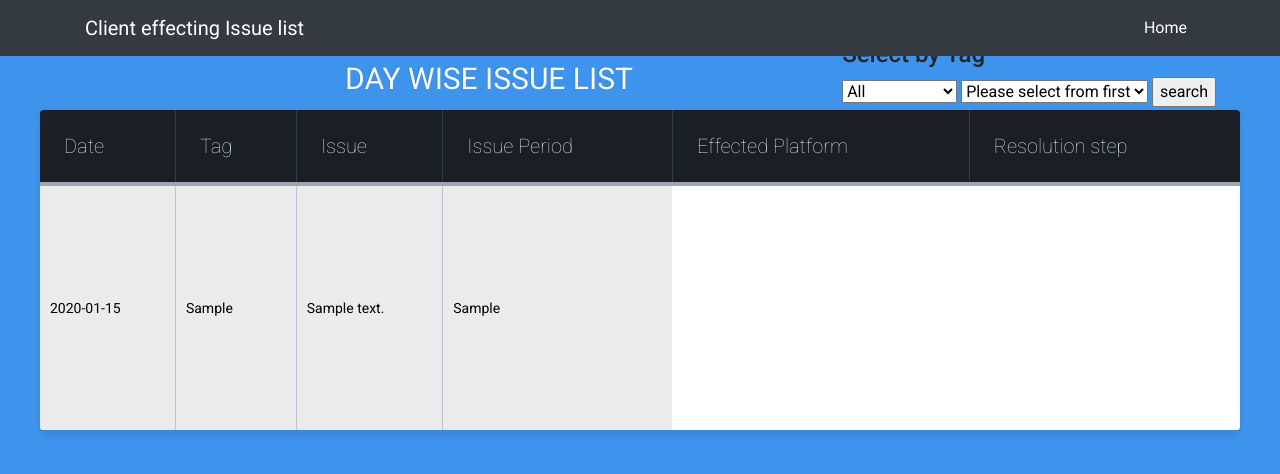
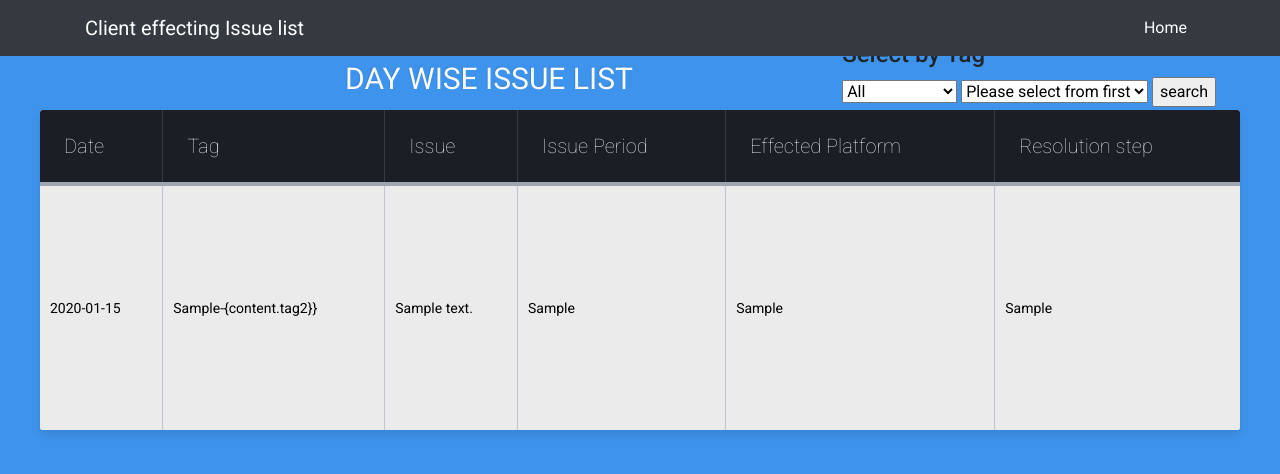
Before and after one commit to ranjanrak/Issuedoc, a Django app: page /issue/ in a window 1280 px wide. Shown: the top 474 px of the page. Run offline with Django 3.2, Linux system fonts and the light colour scheme; tables that the repository leaves empty hold one stand-in row (values such as "Sample post"); some libraries are stand-ins or nearby versions.

Commit message:
Three more issue column added

```diff
--- a/helpdoc/forms.py
+++ b/helpdoc/forms.py
@@ -17,7 +17,7 @@ class ContentForm(ModelForm):
 class IssueForm(ModelForm):
     class Meta:
         model = Issue
-        fields = ['date','detail','rectify','tag',]
+        fields = ['date','detail','rectify','tag','tag2','resolution','effected']
 
 class UserForm(forms.ModelForm):
 	password =forms.CharField(widget=forms.PasswordInput)
--- a/helpdoc/templates/helpdoc/issue.html
+++ b/helpdoc/templates/helpdoc/issue.html
@@ -213,9 +213,11 @@ td.text-right {
 {% for content in issue %}
 <tr>
 <td class="text-left">{{content.date}}</td>
-<td class="text-left">{{content.tag}}</td>
+<td class="text-left">{{content.tag}}-{content.tag2}}</td>
 <td class="text-left">{{content.detail}}</td>
 <td class="text-left">{{content.rectify}}</td>
+<td class="text-left">{{content.effected}}</td>
+<td class="text-left">{{content.resolution}}</td>
 </tr>
 {% endfor %}
 </tbody>
--- a/helpdoc/views.py
+++ b/helpdoc/views.py
@@ -117,7 +117,10 @@ def creaissue(request):
 			rectify = form.cleaned_data['rectify']
 			detail = form.cleaned_data['detail']
 			tag = form.cleaned_data['tag']
-			store=Issue(date=date,detail=detail,rectify=rectify,tag=tag)
+			tag2 = form.cleaned_data['tag2']
+			effected = form.cleaned_data['effected']
+			resolution = form.cleaned_data['resolution']
+			store=Issue(date=date,detail=detail,rectify=rectify,tag=tag,resolution=resolution,effected=effected,tag2=tag2)
 			store.save()
 			return redirect('https://helpdoc.herokuapp.com/issue/')
 	else:
```
Also changed, not shown: helpdoc/migrations/0012_auto_20171213_1641.py (added).
